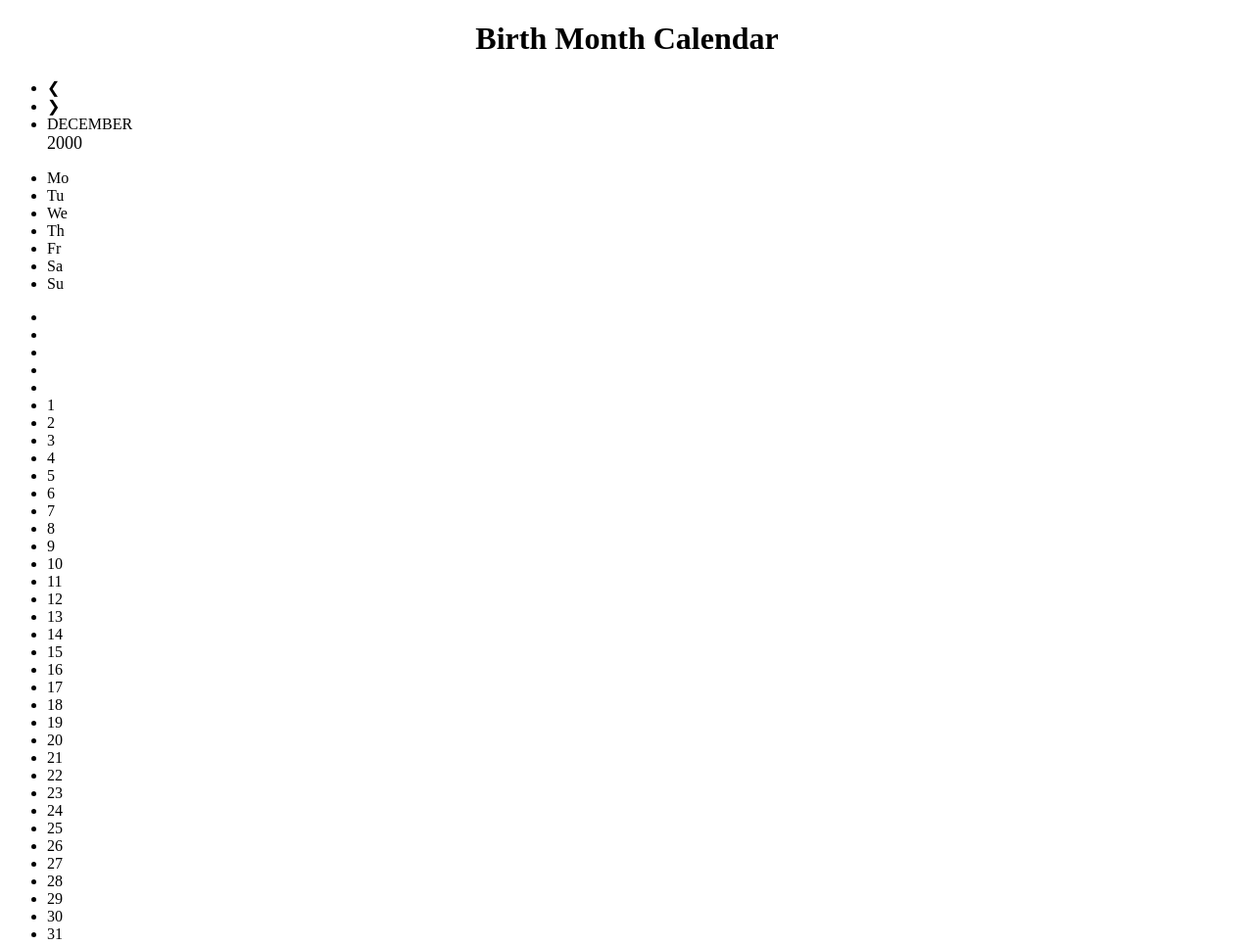
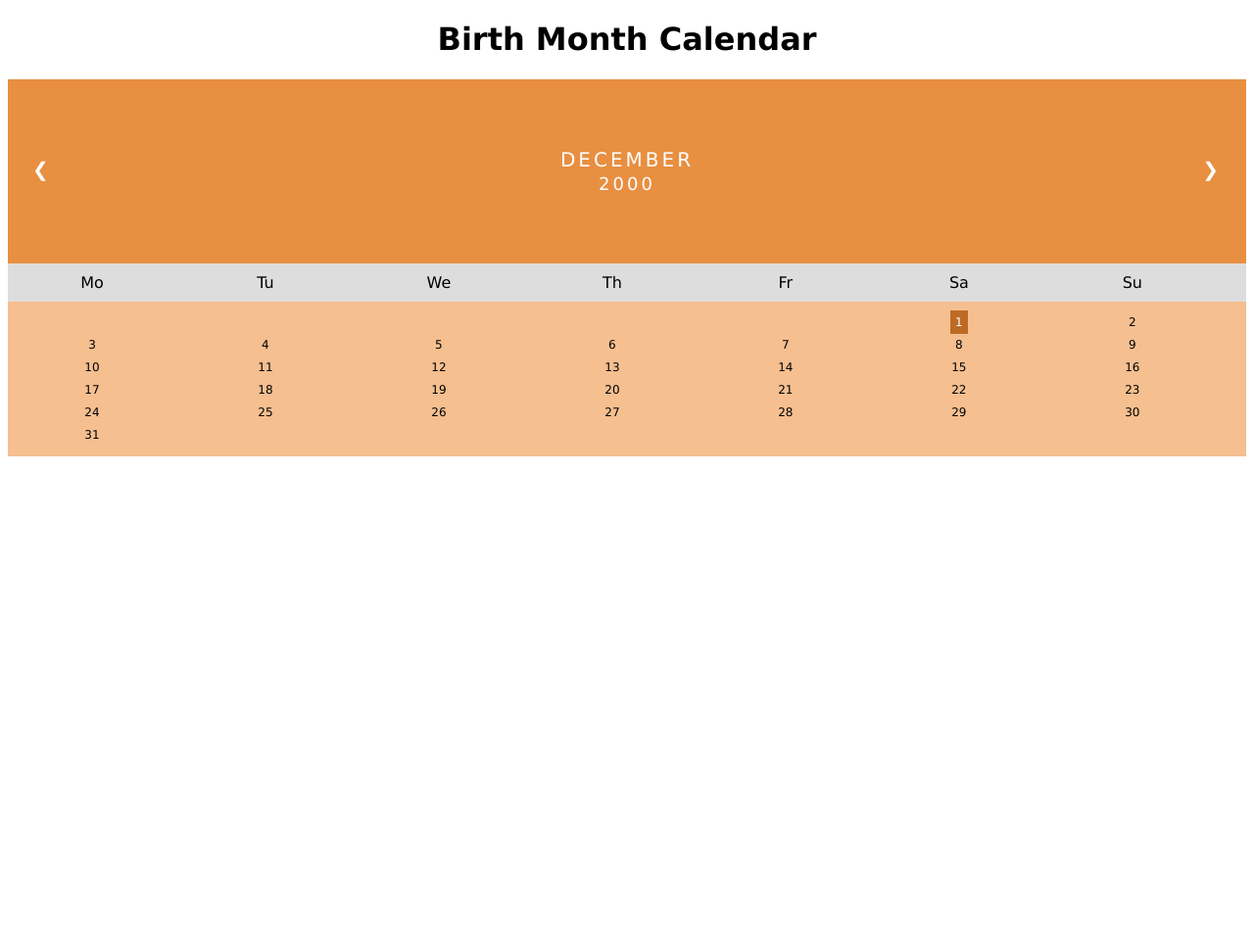
Before and after one commit to ndagohoy/Dagohoy_WebDev_Midterm, a plain HTML site: page calendarwithcss.html in a window 1280 px wide. Shown: the whole page at 98% size. After the commit the page ends 800 px from the top, so only its background shows below. Drawn offline with Linux system fonts and the light colour scheme.

Commit message:
Update calendarwithcss.html

```diff
--- a/calendarwithcss.html
+++ b/calendarwithcss.html
@@ -1,6 +1,7 @@
 <!DOCTYPE html>
 <html>
 <head>
+  <link rel="stylesheet"  type="text/css" href="calendar.css">
 </head>
 <body>
 
```
